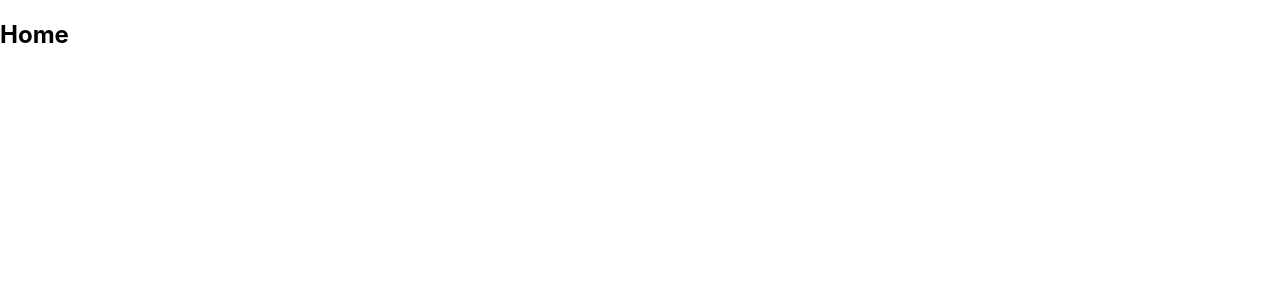
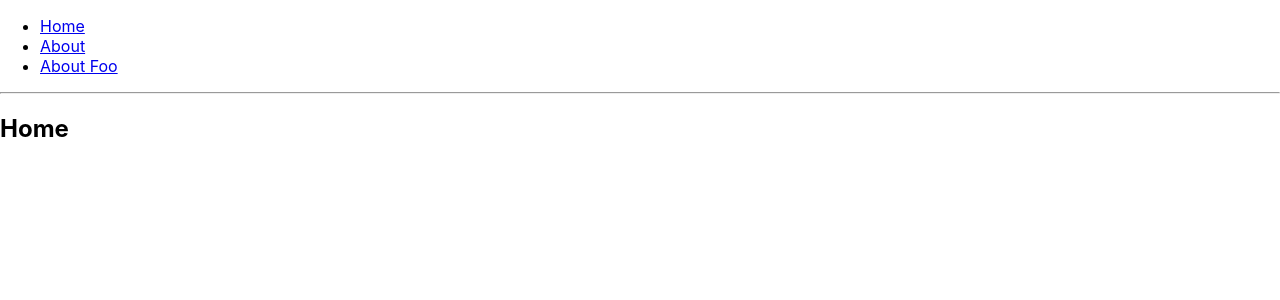
Before and after one commit to Min-92/react-ssr, a React (Create React App) app: page / in a window 1280 px wide. Shown: the top 300 px of the page. Built offline with nearby package versions, Linux system fonts and the light colour scheme.

Commit message:
feat : Link 컴포넌트로 라우트 이동

```diff
--- /dev/null
+++ b/src/components/Menu.js
@@ -0,0 +1,23 @@
+import React from "react";
+import { Link } from "react-router-dom";
+
+const Menu = () => {
+  return (
+    <div>
+      <ul>
+        <li>
+          <Link to="/">Home</Link>
+        </li>
+        <li>
+          <Link to="/about">About</Link>
+        </li>
+        <li>
+          <Link to="/about/foo">About Foo</Link>
+        </li>
+      </ul>
+      <hr />
+    </div>
+  );
+};
+
+export default Menu;
--- a/src/shared/App.js
+++ b/src/shared/App.js
@@ -1,10 +1,13 @@
 import React, { Component } from "react";
 import { Route, Switch } from "react-router-dom";
 import { Home, About } from "pages";
+import Menu from "components/Menu";
+
 class App extends Component {
   render() {
     return (
       <div>
+        <Menu />
         <Route exact path="/" component={Home} />
         <Switch>
           <Route path="/about/:name" component={About} />
```
